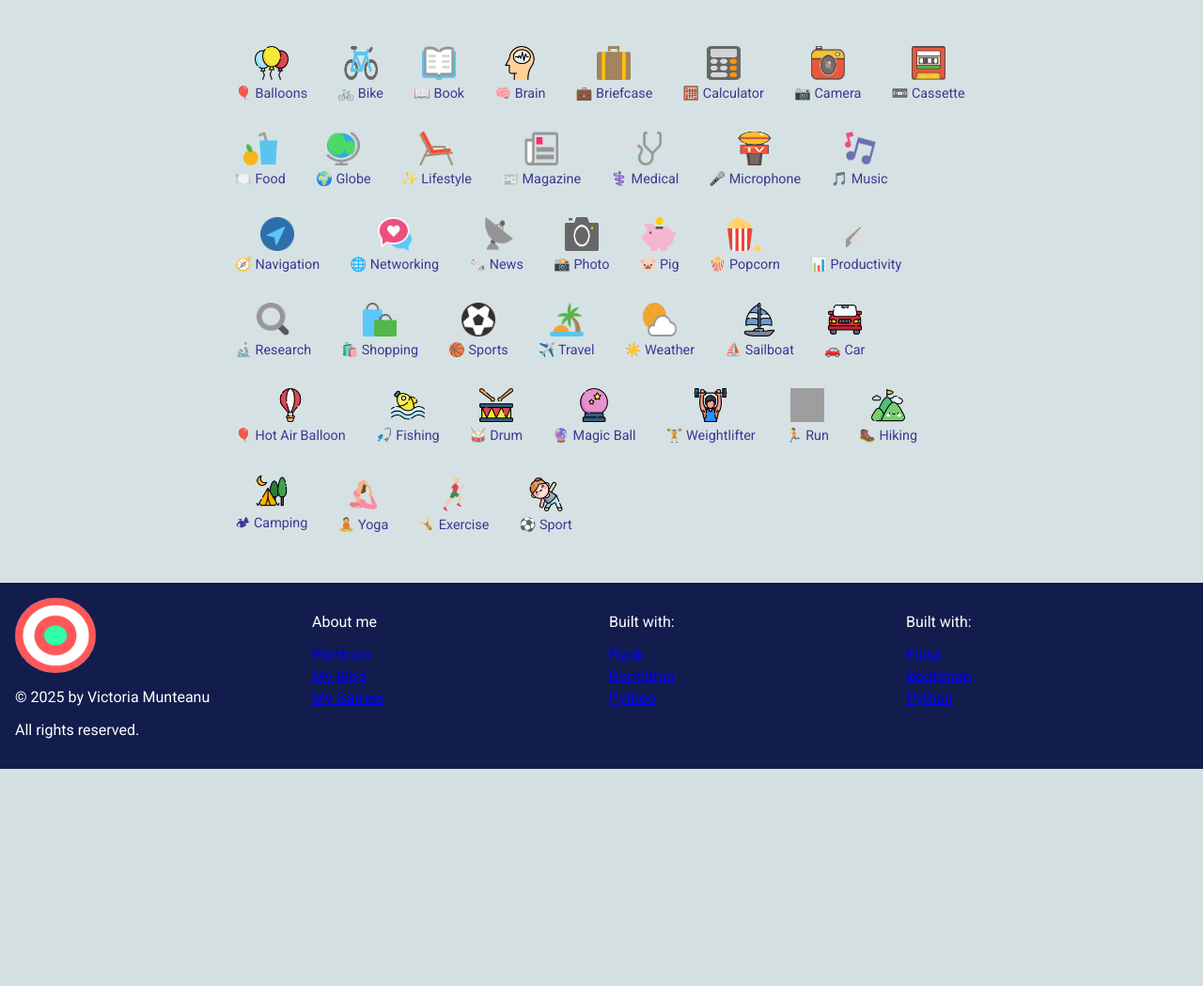
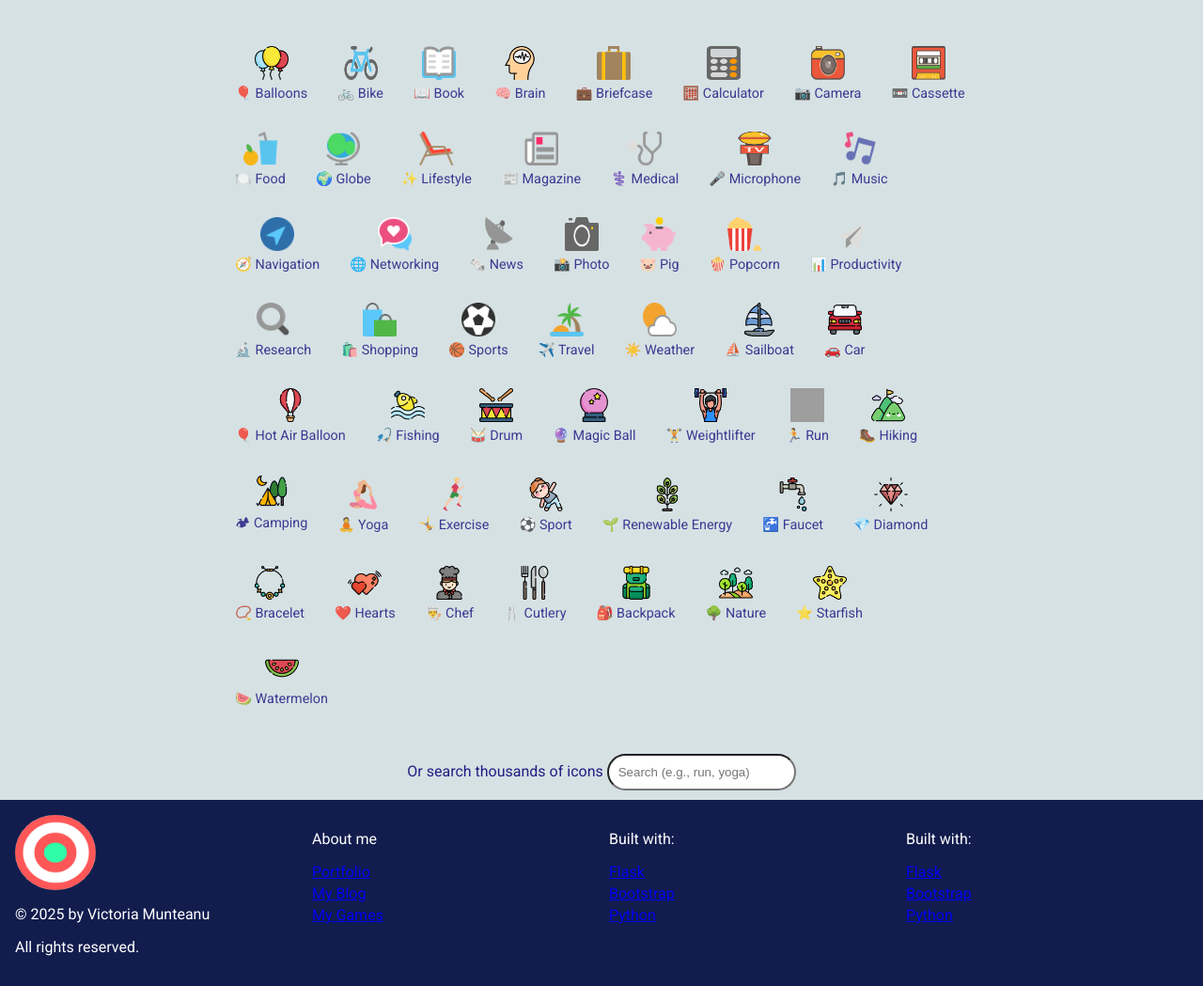
Before and after one commit to vicmoon/Python_JustDidIt, a Flask app: page /add-activity in a window 1280 px wide. Shown: the part 280-1329 px from the top of the page at 94% size. Before the commit the page ends 1098 px from the top, so only its background shows below. Run offline with Flask 3, Linux system fonts and the light colour scheme; the visitor is signed in with stand-in values (Sample User, id 1); some libraries are stand-ins or nearby versions; grey boxes are pictures that could not be loaded.

Commit message:
update icons

```diff
--- a/forms.py
+++ b/forms.py
@@ -1,5 +1,5 @@
 from flask_wtf import FlaskForm
-from wtforms import StringField, SubmitField, PasswordField, SelectField, RadioField
+from wtforms import StringField, SubmitField, PasswordField, SelectField, RadioField, ValidationError
 from wtforms.validators import DataRequired, URL, Length
 from flask_ckeditor import CKEditorField
 
@@ -44,13 +44,40 @@ ICON_CHOICES = [
     ("yoga.png", "🧘 Yoga"),
     ("exercise.png", "🤸 Exercise"),
     ("sport.png", "⚽ Sport"),
+    ("renewable-energy.png", "🌱 Renewable Energy"),
+    ("faucet.png", "🚰 Faucet"),
+    ("diamond.png", "💎 Diamond"),
+    ("bracelet.png", "📿 Bracelet"),
+    ("hearts.png", "❤️ Hearts"),
+    ("chef.png", "👨‍🍳 Chef"),
+    ("cutlery.png", "🍴 Cutlery"),
+    ("backpack.png", "🎒 Backpack"),
+    ("nature.png", "🌳 Nature"),
+    ("starfish.png", "⭐ Starfish"),
+    ("watermelon.png", "🍉 Watermelon"),
+
+
+
+
+
+
 ]
 
 
 class ActivityForm(FlaskForm):
     name = StringField("Activity", validators=[DataRequired()], render_kw={"placeholder": "Activity Name"})
     icon = RadioField("Icon", choices=ICON_CHOICES, validators=[DataRequired()])
+    icon_ref = StringField()
     submit = SubmitField("Do It!")
+
+    # Ensure at least one is chosen
+    def validate(self, extra_validators=None):
+        ok = super().validate(extra_validators=extra_validators)
+        if not ok:
+            return False
+        if not (self.icon.data or self.icon_ref.data):
+            raise ValidationError("Please choose a local icon or pick one from search.")
+        return True
 
 class RegisterForm(FlaskForm):
 
--- a/main.py
+++ b/main.py
@@ -4,7 +4,7 @@ import calendar
 from flask_bootstrap import Bootstrap
 from flask_sqlalchemy import SQLAlchemy
 from sqlalchemy.orm import Mapped, mapped_column, relationship
-from sqlalchemy import Integer, String, ForeignKey, Date
+from sqlalchemy import Integer, String, ForeignKey, Date, text
 from forms import ActivityForm, LoginForm, RegisterForm
 from flask_login import UserMixin, login_user, LoginManager, current_user, logout_user, login_required
 from werkzeug.security import generate_password_hash, check_password_hash
@@ -39,6 +39,9 @@ class Activity(db.Model):
     id = db.Column(db.Integer, primary_key=True)
     name = db.Column(db.String(250), nullable=False, unique=True)
     icon = db.Column(db.String(120), nullable=False)
+    # NEW: Iconify identifier like "mdi:run" or "tabler:book"
+
+    icon_ref = db.Column(db.String(100), nullable=True)
     user_id = db.Column(db.Integer, db.ForeignKey('users.id'), nullable=False)
 
 
@@ -166,10 +169,15 @@ def logout():
 @login_required
 def add_activity():
     form = ActivityForm()
+    icon_file = form.icon.data or None
+    icon_ref  = form.icon_ref.data or None
+
+
     if form.validate_on_submit():
         new_activity = Activity(
             name=form.name.data.strip(),
-            icon=form.icon.data,
+            icon=icon_file if not icon_ref else None,
+            icon_ref=icon_ref,
             user_id=current_user.id
         )
         db.session.add(new_activity)
--- /dev/null
+++ b/static/icons_script.js
@@ -0,0 +1,59 @@
+// Choose 1–3 popular collections for speed
+const collections = ['mdi', 'tabler', 'material-symbols'];
+const cache = {};
+
+async function loadCollection(prefix) {
+  if (cache[prefix]) return cache[prefix];
+  const res = await fetch(`https://api.iconify.design/${prefix}.json`);
+  const data = await res.json();
+  const names = Object.keys(data.icons || {});
+  cache[prefix] = names;
+  return names;
+}
+
+async function searchIcons(q) {
+  const term = q.toLowerCase().trim();
+  if (!term) {
+    document.getElementById('iconResults').innerHTML = '';
+    return;
+  }
+
+  const results = [];
+  for (const p of collections) {
+    const names = await loadCollection(p);
+    for (const n of names) {
+      if (n.includes(term)) results.push({ prefix: p, name: n });
+      if (results.length >= 60) break;
+    }
+    if (results.length >= 60) break;
+  }
+  render(results);
+}
+
+function render(list) {
+  const wrap = document.getElementById('iconResults');
+  wrap.innerHTML = '';
+  list.forEach(({ prefix, name }) => {
+    const url = `https://api.iconify.design/${prefix}/${name}.svg`;
+    const btn = document.createElement('button');
+    btn.type = 'button';
+    btn.className = 'icon-choice';
+    btn.innerHTML = `<img src="${url}" alt="${name}"><span>${prefix}:${name}</span>`;
+    btn.onclick = () => {
+      // set hidden input
+      document.getElementById('iconRef').value = `${prefix}:${name}`;
+      // uncheck local radios so we prefer icon_ref
+      document
+        .querySelectorAll('input[name="{{ form.icon.name }}"]')
+        .forEach((r) => (r.checked = false));
+    };
+    wrap.appendChild(btn);
+  });
+}
+
+const searchBox = document.getElementById('iconSearch');
+let t;
+searchBox.addEventListener('input', (e) => {
+  clearTimeout(t);
+  t = setTimeout(() => searchIcons(e.target.value), 250);
+});
--- a/static/script.js
+++ b/static/script.js
@@ -1,4 +1,4 @@
-console.log('tracking script loaded');
+//console.log('tracking script loaded');
 
 const ICON_BASE = window.ICON_BASE || '/static/icons/';
 
--- a/templates/add_activity.html
+++ b/templates/add_activity.html
@@ -30,6 +30,14 @@ Just Did It{% endblock %} {% block content %}
             </label>
             {% endfor %}
           </div>
+          <div class="form_field">
+              <label>Or search thousands of icons</label>
+              <input id="iconSearch" type="text" placeholder="Search (e.g., run, yoga)" />
+              <div id="iconResults" class="icon-grid"></div>
+
+              <!-- hidden field to store the chosen Iconify ref -->
+              <input type="hidden" name="{{ form.icon_ref.name }}" id="iconRef" />
+          </div>
         </div>
 
 
@@ -37,4 +45,8 @@ Just Did It{% endblock %} {% block content %}
     </div>
   </body>
 </html>
+
+{% block scripts %}
+  <script src="{{ url_for('static', filename='icons_script.js') }}" defer></script>
 {% endblock %}
+{% endblock %}
--- a/templates/login.html
+++ b/templates/login.html
@@ -1,7 +1,7 @@
 {# templates/login.html #} {% extends "base.html" %} {% block title %}Login ·
 Just Did It{% endblock %} {% block content %} {% with messages =
 get_flashed_messages(with_categories=true) %} {% if messages %}
-<div class="error-messages">
+<!-- <div class="error-messages">
   {% for category, message in messages %}
   <div
     class="alert alert-{{ category }} alert-dismissible fade show"
@@ -17,7 +17,7 @@ get_flashed_messages(with_categories=true) %} {% if messages %}
   </div>
   {% endfor %}
 </div>
-{% endif %} {% endwith %}
+{% endif %} {% endwith %} -->
 
 <form method="POST" action="{{ url_for('login') }}" class="login-form">
   {{ form.hidden_tag() }}
```
Also changed, not shown: instance/activities.db, static/icons/backpack.png (added), static/icons/bracelet.png (added), static/icons/chef.png (added), static/icons/cutlery.png (added), static/icons/diamond.png (added), static/icons/faucet.png (added), static/icons/hearts.png (added), static/icons/nature.png (added), static/icons/renewable-energy.png (added), static/icons/starfish.png (added), static/icons/watermelon.png (added).
